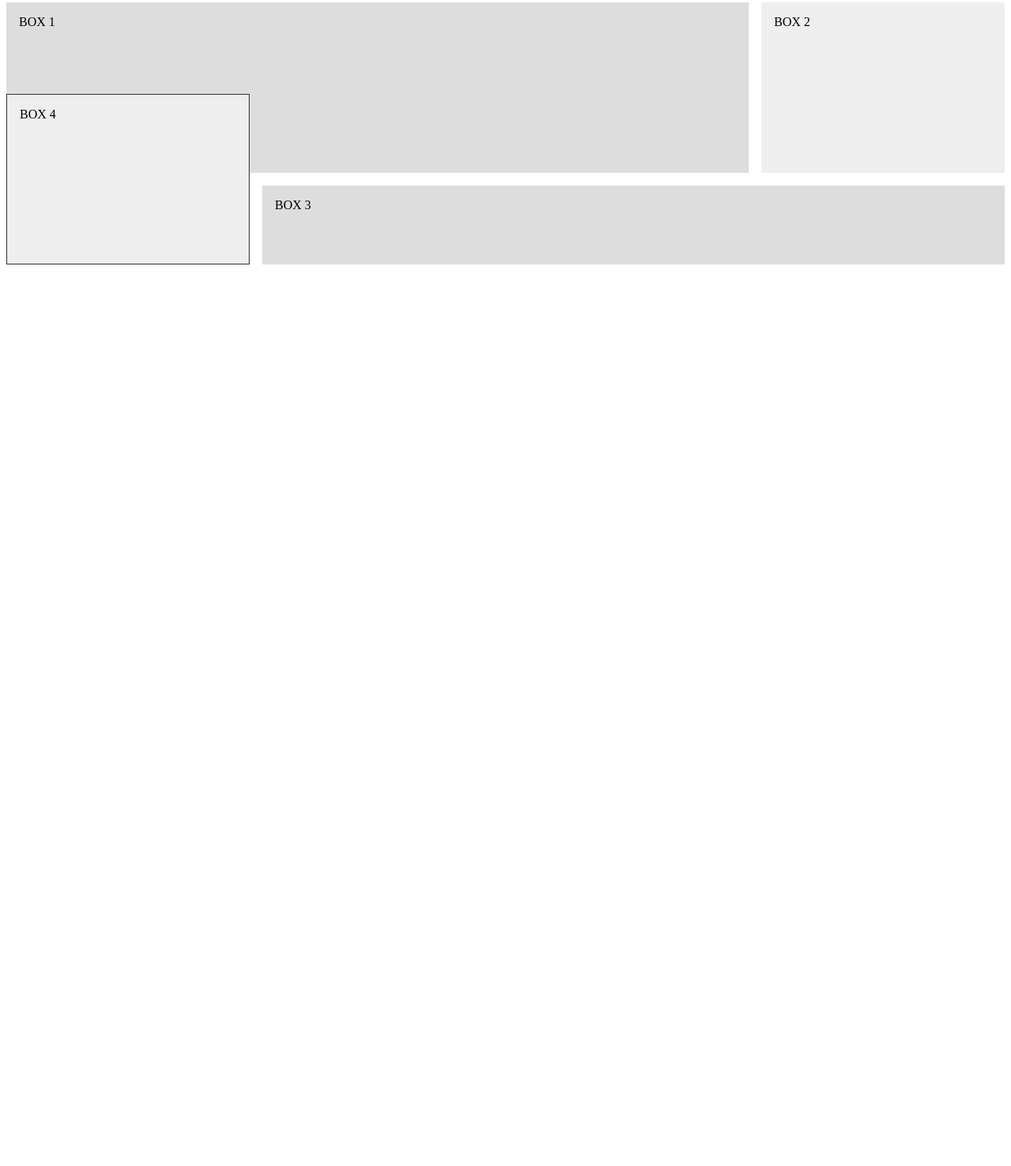
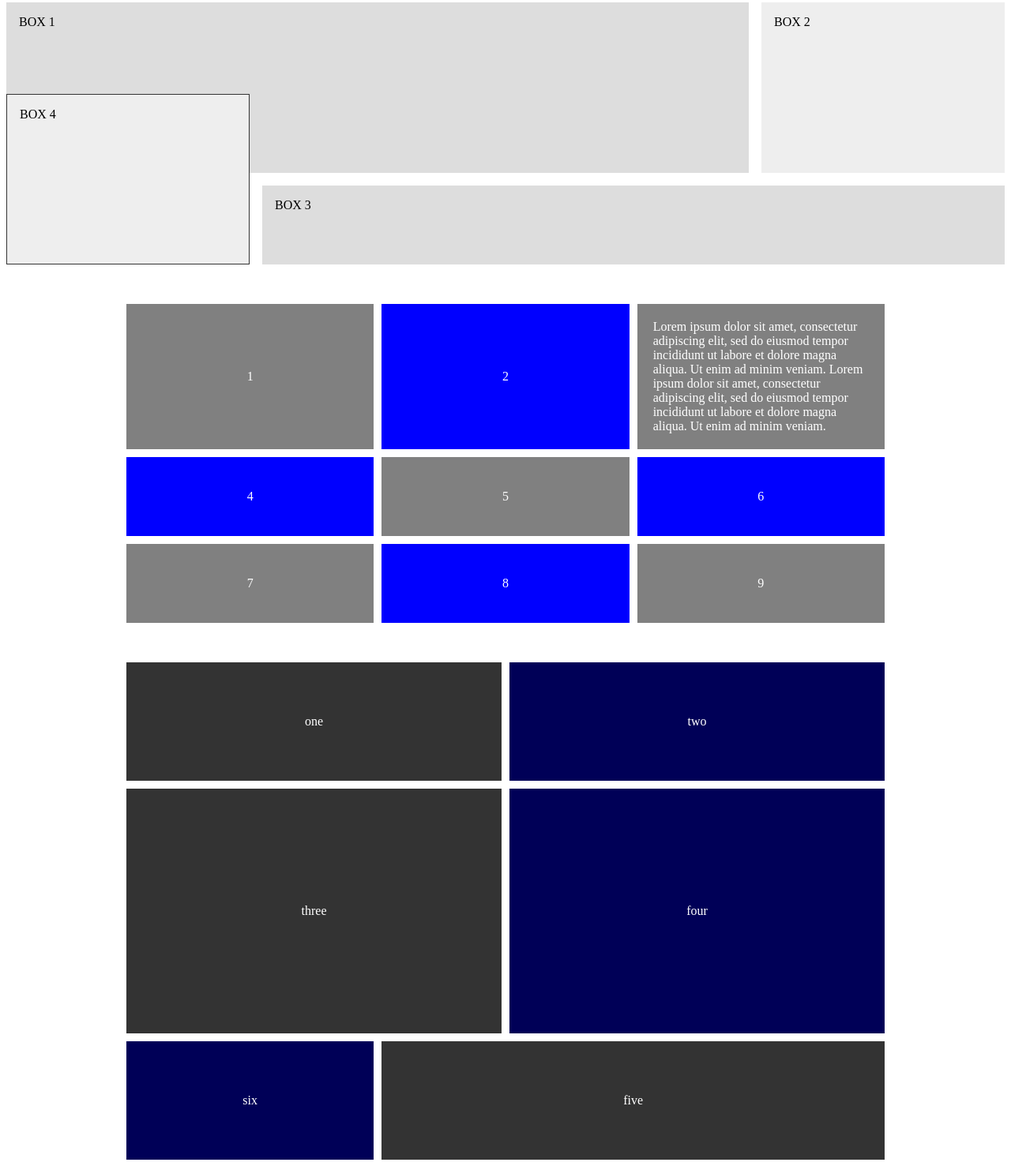
Before and after one commit to maxravel/cssGrid, a plain HTML site: page index.html in a window 1280 px wide. Shown: the part 713-2190 px from the top of the page at 79% size. Before the commit the page ends 1056 px from the top, so only its background shows below. Drawn offline with Linux system fonts and the light colour scheme.

Commit message:
working on grid

```diff
--- a/css/style.css
+++ b/css/style.css
@@ -1,6 +1,6 @@
 .wrapper1{
     display:grid;
-    grid-template-columns: 70% 30%;
+    grid-template-columns: 70% 28%;
 
     /* grid-column-gap:1em;
     grid-row-gap: 1em; */
@@ -95,3 +95,97 @@
     grid-row:2/4;
     border:1px solid #333;
 }
+
+
+
+.wrapper4{
+    max-width:960px;
+    margin:auto;
+    margin-top:50px;
+    display:grid;
+    /* three columns grid system in 3 same ways: */
+    /* grid-template-columns: 33% 33% 33%; */
+    /* grid-template-columns: 1fr 1fr 1fr; */
+    grid-template-columns: repeat(3,1fr);
+
+    /* setting height of rows, minmax specify lowest and heighest possible heigh */
+    /* grid-auto-rows: 100px; */
+    /* grid-auto-rows: minmax(100px,auto); */
+    grid-template-rows: repeat(3,minmax(100px,auto));
+
+    /* space between columns and rows */
+    /* grid-column-gap: 10px;
+    grid-row-gap: 10px; */
+    grid-gap:10px;
+
+}
+
+.wrapper4>div{
+    background-color:grey;
+    padding:20px;
+    /* margin:10px; */
+    display:flex;
+    align-items: center;
+    justify-content: center;
+    color:white;
+}
+
+.wrapper4>div:nth-child(even){
+    background-color:blue;
+}
+
+
+
+.wrapper5{
+    max-width:960px;
+    margin:auto;
+    margin-top:50px;
+    display:grid;
+    grid-gap:10px;
+    grid-template-columns: repeat(6,1fr);
+    grid-template-rows: repeat(4,minmax(150px,auto));
+}
+
+.wrapper5>div{
+    background-color:#333;
+    padding:20px;
+    display:flex;
+    align-items: center;
+    justify-content: center;
+    color:white;
+}
+
+.wrapper5>div:nth-child(even){
+    background-color:rgb(0, 0, 87);
+}
+
+.one{
+    /* lines: start - line where object statrs, end - line where object ends */
+    /* grid-column-start:1;
+    grid-column-end:4; */
+    /* shortcut notation: */
+    grid-column:1/4;
+}
+
+.two{
+    grid-column:4/7;
+}
+
+.three{
+    grid-column:1/4;
+    grid-row:2/4;
+}
+
+.four{
+    grid-column:4/7;
+    grid-row:2/4;
+}
+
+.five{
+    grid-column: 3/7;
+}
+
+.six{
+    grid-column:1/3;
+    grid-row:4/5;
+}
--- a/index.html
+++ b/index.html
@@ -56,5 +56,27 @@
         <div class="box box3">BOX 3</div>
         <div class="box box4">BOX 4</div>
     </div>
+
+    <div class="wrapper4">
+        <div>1</div>
+        <div>2</div>
+        <div>Lorem ipsum dolor sit amet, consectetur adipiscing elit, sed do eiusmod tempor incididunt ut labore et dolore magna aliqua. Ut enim ad minim veniam. Lorem ipsum dolor sit amet, consectetur adipiscing elit, sed do eiusmod tempor incididunt ut labore et dolore magna aliqua. Ut enim ad minim veniam.</div>
+        <div>4</div>
+        <div>5</div>
+        <div>6</div>
+        <div>7</div>
+        <div>8</div>
+        <div>9</div>
+    </div>
+
+    <div class="wrapper5">
+        <div class="one">one</div>
+        <div class="two">two</div>
+        <div class="three">three</div>
+        <div class="four">four</div>
+        <div class="five">five</div>
+        <div class="six">six</div>
+    </div>
+
 </body>
 </html>
```
